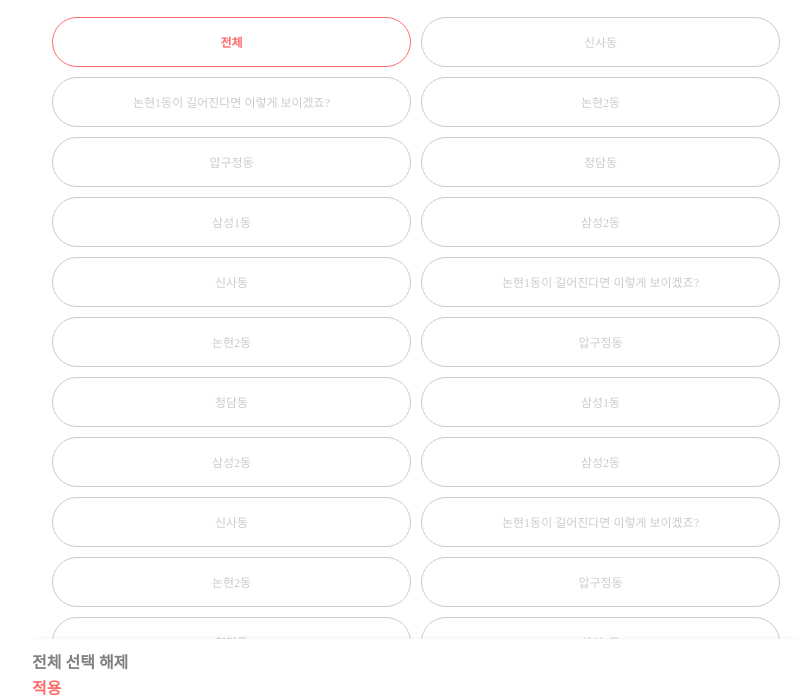
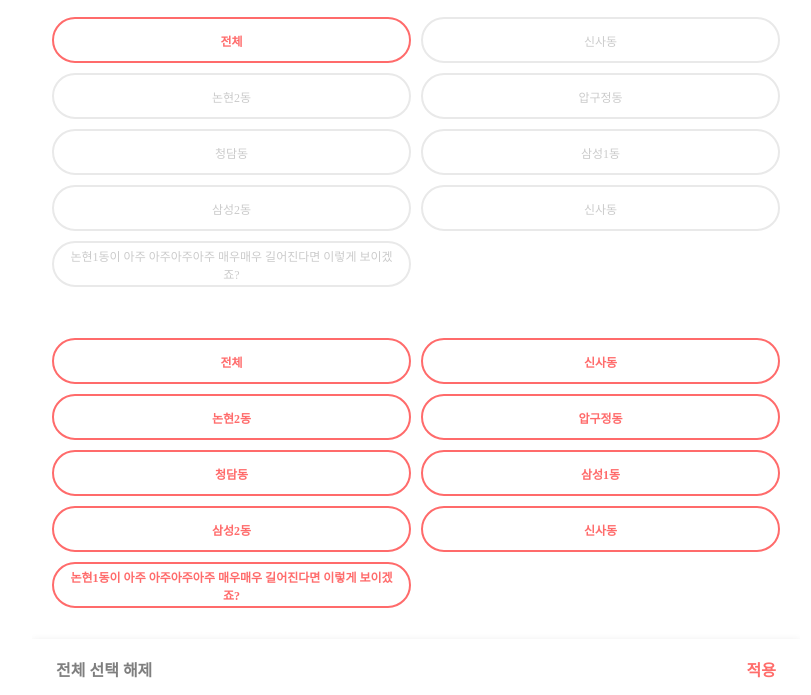
Before and after one commit to jcyoo85/htmltest, a plain HTML site: page list_location.html in a window 1280 px wide. Shown: the part 105-800 px from the top of the page, without its empty margins (224-1035 px from the left). Drawn offline with Linux system fonts and the light colour scheme; a web font is replaced by a local one.

Commit message:
리스트 지역 필터

```diff
--- a/list_location.html
+++ b/list_location.html
@@ -54,75 +54,100 @@
               </ul>
             </nav>
             <div class="Location-Map-Region">
+              <!-- 하나만 선택일때 -->
               <ul class="Location-Map-List">
                 <li class="Location-Map-Item Active">
-                  <button class="Location-Map-Button">전체</button>
+                  <button class="Location-Map-Button">
+                    <p>전체</p>
+                  </button>
                 </li>
                 <li class="Location-Map-Item">
-                  <button class="Location-Map-Button">신사동</button>
+                  <button class="Location-Map-Button">
+                    <p>신사동</p>
+                  </button>
                 </li>
                 <li class="Location-Map-Item">
-                  <button class="Location-Map-Button">논현1동이 길어진다면 이렇게 보이겠죠?</button>
+                  <button class="Location-Map-Button">
+                    <p>논현2동</p>
+                  </button>
                 </li>
                 <li class="Location-Map-Item">
-                  <button class="Location-Map-Button">논현2동</button>
+                  <button class="Location-Map-Button">
+                    <p>압구정동</p>
+                  </button>
                 </li>
                 <li class="Location-Map-Item">
-                  <button class="Location-Map-Button">압구정동</button>
+                  <button class="Location-Map-Button">
+                    <p>청담동</p>
+                  </button>
                 </li>
                 <li class="Location-Map-Item">
-                  <button class="Location-Map-Button">청담동</button>
+                  <button class="Location-Map-Button">
+                    <p>삼성1동</p>
+                  </button>
                 </li>
                 <li class="Location-Map-Item">
-                  <button class="Location-Map-Button">삼성1동</button>
+                  <button class="Location-Map-Button">
+                    <p>삼성2동</p>
+                  </button>
                 </li>
                 <li class="Location-Map-Item">
-                  <button class="Location-Map-Button">삼성2동</button>
+                  <button class="Location-Map-Button">
+                    <p>신사동</p>
+                  </button>
                 </li>
                 <li class="Location-Map-Item">
-                  <button class="Location-Map-Button">신사동</button>
+                  <button class="Location-Map-Button">
+                    <p>논현1동이 아주 아주아주아주 매우매우 길어진다면 이렇게 보이겠죠?</p>
+                  </button>
+                </li>
+              </ul>
+              <!-- 전체 선택일때 Map-List에 Active 추가-->
+              <ul class="Location-Map-List Active">
+                <li class="Location-Map-Item Active">
+                  <button class="Location-Map-Button">
+                    <p>전체</p>
+                  </button>
                 </li>
                 <li class="Location-Map-Item">
-                  <button class="Location-Map-Button">논현1동이 길어진다면 이렇게 보이겠죠?</button>
+                  <button class="Location-Map-Button">
+                    <p>신사동</p>
+                  </button>
                 </li>
                 <li class="Location-Map-Item">
-                  <button class="Location-Map-Button">논현2동</button>
+                  <button class="Location-Map-Button">
+                    <p>논현2동</p>
+                  </button>
                 </li>
                 <li class="Location-Map-Item">
-                  <button class="Location-Map-Button">압구정동</button>
+                  <button class="Location-Map-Button">
+                    <p>압구정동</p>
+                  </button>
                 </li>
                 <li class="Location-Map-Item">
-                  <button class="Location-Map-Button">청담동</button>
+                  <button class="Location-Map-Button">
+                    <p>청담동</p>
+                  </button>
                 </li>
                 <li class="Location-Map-Item">
-                  <button class="Location-Map-Button">삼성1동</button>
+                  <button class="Location-Map-Button">
+                    <p>삼성1동</p>
+                  </button>
                 </li>
                 <li class="Location-Map-Item">
-                  <button class="Location-Map-Button">삼성2동</button>
+                  <button class="Location-Map-Button">
+                    <p>삼성2동</p>
+                  </button>
                 </li>
                 <li class="Location-Map-Item">
-                  <button class="Location-Map-Button">삼성2동</button>
+                  <button class="Location-Map-Button">
+                    <p>신사동</p>
+                  </button>
                 </li>
                 <li class="Location-Map-Item">
-                  <button class="Location-Map-Button">신사동</button>
-                </li>
-                <li class="Location-Map-Item">
-                  <button class="Location-Map-Button">논현1동이 길어진다면 이렇게 보이겠죠?</button>
-                </li>
-                <li class="Location-Map-Item">
-                  <button class="Location-Map-Button">논현2동</button>
-                </li>
-                <li class="Location-Map-Item">
-                  <button class="Location-Map-Button">압구정동</button>
-                </li>
-                <li class="Location-Map-Item">
-                  <button class="Location-Map-Button">청담동</button>
-                </li>
-                <li class="Location-Map-Item">
-                  <button class="Location-Map-Button">삼성1동</button>
-                </li>
-                <li class="Location-Map-Item">
-                  <button class="Location-Map-Button">삼성2동</button>
+                  <button class="Location-Map-Button">
+                    <p>논현1동이 아주 아주아주아주 매우매우 길어진다면 이렇게 보이겠죠?</p>
+                  </button>
                 </li>
               </ul>
             </div>
@@ -133,7 +158,6 @@
               </ul>
             </div>
           </div>
-
         </div>
       </div>
     </div>
--- a/list_location.scss
+++ b/list_location.scss
@@ -363,30 +363,49 @@ ul,p,li{padding:0;margin:0;list-style:none;}
                     align-items: flex-start;
                     align-content: flex-start;
                     padding: 20px;
+                    &.Active {
+                        .Location-Map-Item {
+                            border:2px solid #ff6b6b;
+                            button {
+                                color:#ff6b6b;
+                                font-weight: bold;
+                            }
+                        }
+                    }
                     .Location-Map-Item {
                         display: flex;
                         flex-direction: column;
                         justify-content: center;
                         position: relative;
                         width: calc(50% - 5px);
-                        height: 50px;
-                        border: 1px solid #CBCBCB;
+                        padding:4px 0 2px 0;
+                        border: 2px solid #e9e9e9;
                         border-radius: 50px;
                         margin-bottom: 10px;
                         box-sizing: border-box;
                         cursor: pointer;
-
                         &:nth-child(odd) {
                             margin-right:10px;
                         }
-
                         .Location-Map-Button {
+                            padding: 0 16px;
+                            width: 100%;
+                            height: 36px;
                             font-size:12px;
                             color:#cbcbcb;
+                            p {
+                                display: inline-block;
+                                overflow: hidden;
+                                text-overflow: ellipsis;
+                                white-space: normal;
+                                line-height: normal;
+                                word-wrap: break-word;
+                                display: -webkit-box; -webkit-line-clamp: 2;
+                                -webkit-box-orient: vertical;
+                            }
                         }
-
                         &.Active {
-                            border:1px solid #ff6b6b;
+                            border:2px solid #ff6b6b;
                             button {
                                 color:#ff6b6b;
                                 font-weight: bold;
@@ -397,7 +416,6 @@ ul,p,li{padding:0;margin:0;list-style:none;}
             }
             .List-Location-Footer {
                 position: relative;
-                padding: 10px 0;
                 width: 100%;
                 max-width:768px;
                 bottom: 0;
@@ -405,18 +423,27 @@ ul,p,li{padding:0;margin:0;list-style:none;}
                 box-shadow: 0 2px 8px 0 rgba(0, 0, 0, 0.1);
                 background-color: #ffffff;
                 ul {
+                    display: flex;
                     li {
                         button {
+                            height: 56px;
+                            padding: 18px 24px 16px 24px;
                             font-size: 16px;
                             font-weight: bold;
                         }
                         &.Select-Button {
+                            display: inline-block;
+                            width: 0;
+                            -webkit-box-flex: 1;
+                            -webkit-flex-grow: 1;
+                            -ms-flex-positive: 1;
                             button{
                                 color: #7f7f7f;
                             }
-
                         }
                         &.Save-Button {
+                            display: block;
+                            text-align: right;
                             button {
                                 color: #ff6d6b;
                             }
```
Also changed, not shown: list_location.css, 1 other file.
